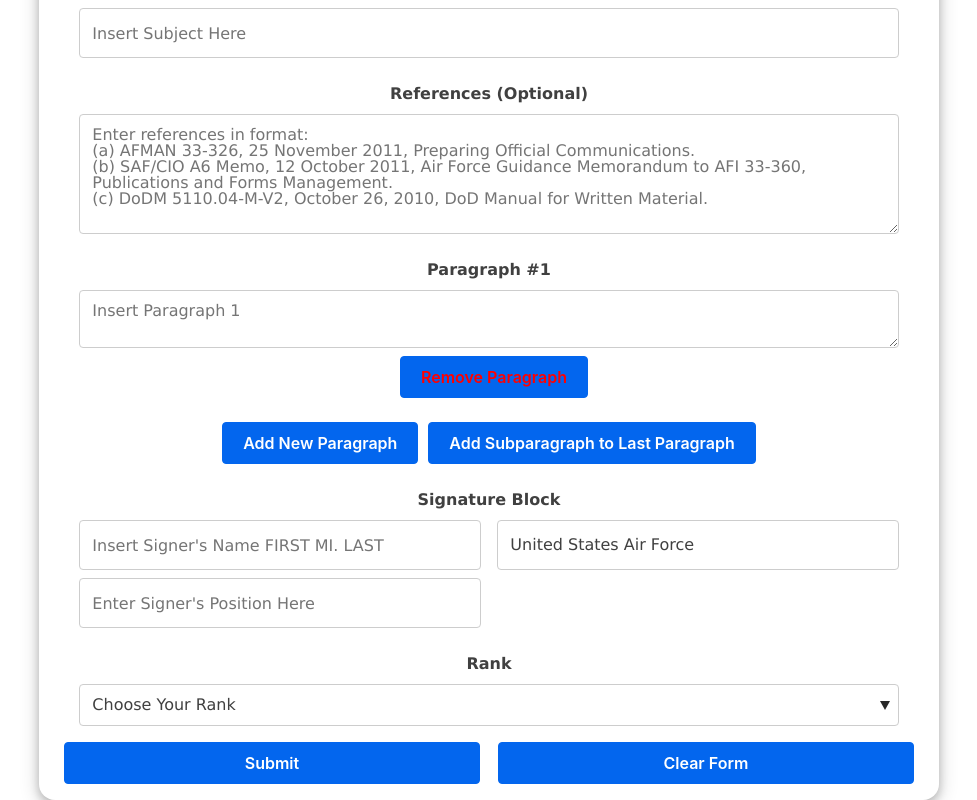
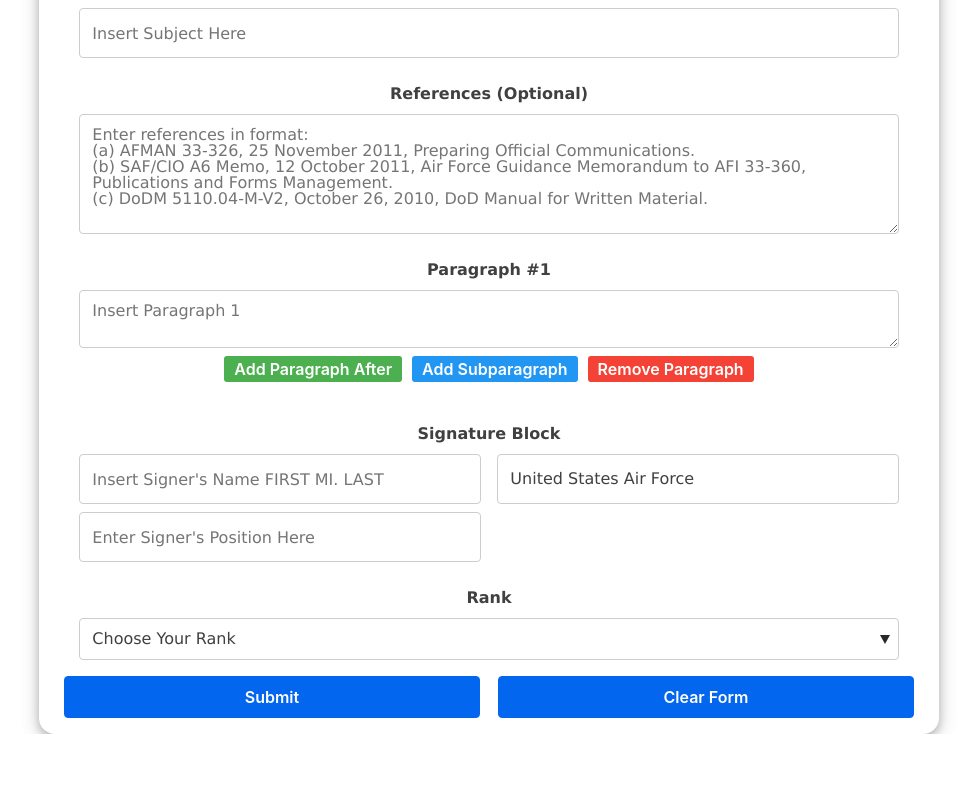
Before and after one commit to jakemil/AFCWMemorandumMaker, a React (Create React App) app: page /#/ in a window 1280 px wide. Shown: the part 556-1356 px from the top of the page, without its empty margins (151-1128 px from the left). After the commit the page ends 1290 px from the top, so only its background shows below. Built offline with nearby package versions, Linux system fonts and the light colour scheme.

Commit message:
with para options

```diff
--- a/src/components/AdditionalParagraphs.js
+++ b/src/components/AdditionalParagraphs.js
@@ -18,7 +18,11 @@ const ParagraphInputs = (props) => {
             className="paraInfo"
             onChange={props.onParagraphChange}
           />
-          <button type="button" onClick={() => props.onRemoveParagraph(index)} style={{marginLeft: '10px', color: 'red'}}>Remove Paragraph</button>
+          <div style={{marginTop: '5px'}}>
+            <button type="button" onClick={() => props.onAddParagraphAfter(index)} style={{marginRight: '10px', backgroundColor: '#4CAF50', color: 'white', border: 'none', padding: '5px 10px', borderRadius: '3px'}}>Add Paragraph After</button>
+            <button type="button" onClick={() => props.onAddSubparagraphTo(index)} style={{marginRight: '10px', backgroundColor: '#2196F3', color: 'white', border: 'none', padding: '5px 10px', borderRadius: '3px'}}>Add Subparagraph</button>
+            <button type="button" onClick={() => props.onRemoveParagraph(index)} style={{color: 'white', backgroundColor: '#f44336', border: 'none', padding: '5px 10px', borderRadius: '3px'}}>Remove Paragraph</button>
+          </div>
           {/* Render subparagraphs if any */}
           {val.subparagraphs && val.subparagraphs.length > 0 && (
             <div style={{marginLeft: '2em', marginTop: '0.5em'}}>
@@ -37,7 +41,11 @@ const ParagraphInputs = (props) => {
                     className="subparagraphInfo"
                     onChange={props.onSubparagraphChange}
                   />
-                  <button type="button" onClick={() => props.onRemoveSubparagraph(index, subIdx)} style={{marginLeft: '10px', color: 'red'}}>Remove Subparagraph</button>
+                  <div style={{marginTop: '5px'}}>
+                    <button type="button" onClick={() => props.onAddParagraphAfter(index)} style={{marginRight: '10px', backgroundColor: '#4CAF50', color: 'white', border: 'none', padding: '5px 10px', borderRadius: '3px'}}>Add Paragraph After</button>
+                    <button type="button" onClick={() => props.onAddSubparagraphTo(index)} style={{marginRight: '10px', backgroundColor: '#2196F3', color: 'white', border: 'none', padding: '5px 10px', borderRadius: '3px'}}>Add Subparagraph</button>
+                    <button type="button" onClick={() => props.onRemoveSubparagraph(index, subIdx)} style={{color: 'white', backgroundColor: '#f44336', border: 'none', padding: '5px 10px', borderRadius: '3px'}}>Remove Subparagraph</button>
+                  </div>
                 </div>
               ))}
             </div>
--- a/src/components/Form.js
+++ b/src/components/Form.js
@@ -95,6 +95,28 @@ class Form extends Component {
         paragraphArray[lastIdx].subparagraphs = [];
       }
       paragraphArray[lastIdx].subparagraphs.push("");
+      return { paragraphArray };
+    });
+  }
+
+  addParagraphAfter = (index) => {
+    this.setState((prevState) => {
+      const paragraphArray = [...prevState.paragraphArray];
+      paragraphArray.splice(index + 1, 0, {
+        paraInfo: "",
+        subparagraphs: []
+      });
+      return { paragraphArray };
+    });
+  }
+
+  addSubparagraphTo = (paragraphIndex) => {
+    this.setState((prevState) => {
+      const paragraphArray = [...prevState.paragraphArray];
+      if (!paragraphArray[paragraphIndex].subparagraphs) {
+        paragraphArray[paragraphIndex].subparagraphs = [];
+      }
+      paragraphArray[paragraphIndex].subparagraphs.push("");
       return { paragraphArray };
     });
   }
@@ -352,10 +374,11 @@ class Form extends Component {
           onSubparagraphChange={this.handleSubparagraphChange}
           onRemoveParagraph={this.removeParagraph}
           onRemoveSubparagraph={this.removeSubparagraph}
+          onAddParagraphAfter={this.addParagraphAfter}
+          onAddSubparagraphTo={this.addSubparagraphTo}
         />
 
-        <button onClick={this.addParagraph} type="button">Add New Paragraph</button>
-        <button onClick={this.addSubparagraphToLast} type="button" style={{marginLeft: '10px'}}>Add Subparagraph to Last Paragraph</button>
+
             {
 
                 //SIGNATURE BLOCK
```
